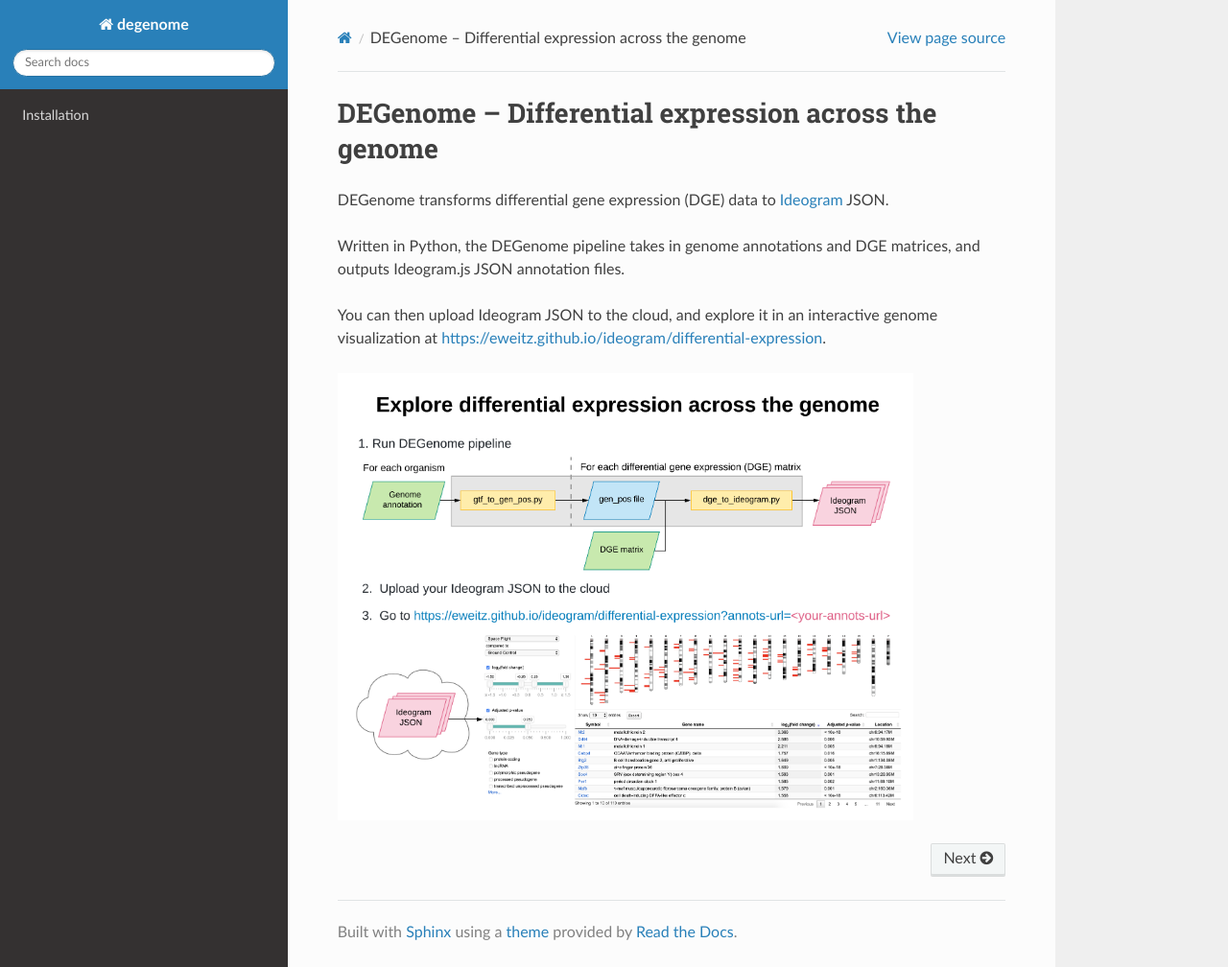
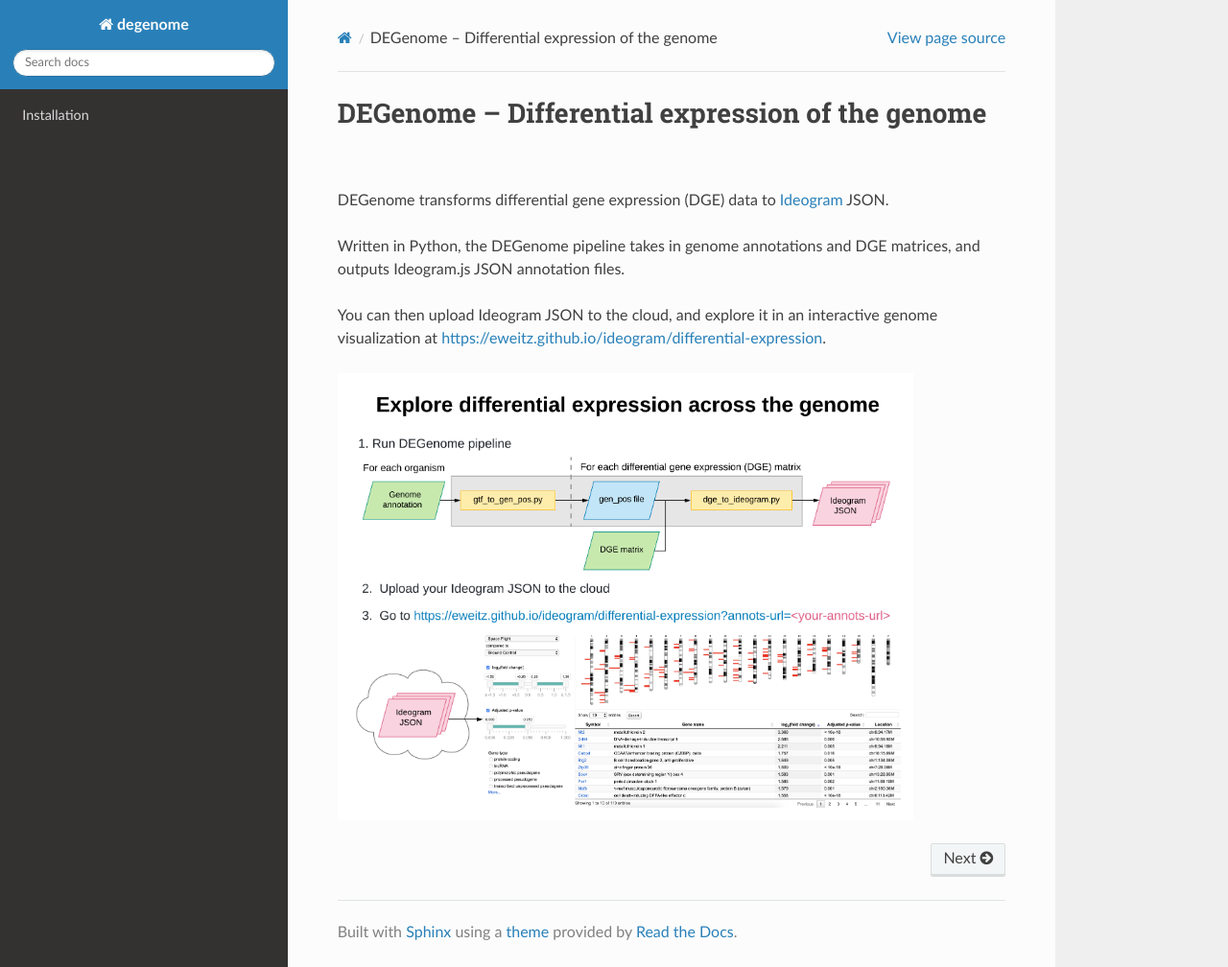
Before and after one commit to eweitz/degenome, a Sphinx documentation site: the page built from docs/index.rst, in a window 1280 px wide and 1008 px high. Shown: the whole window at 96% size. Built offline with Sphinx 7.4.7 and the Read the Docs theme 2.0.0, drawn with Linux system fonts in a browser that asks for light colours; some of the changed lines change nothing that is shown.

Commit message:
Trim title, link Read the Docs from README

```diff
--- a/README.rst
+++ b/README.rst
@@ -1,13 +1,9 @@
-DEGenome – Differential expression across the genome
-====================================================
+DEGenome – Differential expression of the genome
+================================================
 
 DEGenome transforms differential gene expression (DGE) data to Ideogram_ JSON.
 
-Written in Python, the DEGenome pipeline takes in genome annotations and DGE
-matrices, and outputs Ideogram.js JSON annotation files.
-
-You can then upload Ideogram JSON to the cloud, and explore it in an
-interactive genome visualization at
-https://eweitz.github.io/ideogram/differential-expression.
+For more details, read the docs_!
 
 .. _Ideogram: https://github.com/eweitz/ideogram
+.. _read the docs: https://degenome.readthedocs.io
--- a/docs/index.rst
+++ b/docs/index.rst
@@ -1,9 +1,20 @@
-.. include:: ../README.rst
+DEGenome – Differential expression of the genome
+================================================
+
+DEGenome transforms differential gene expression (DGE) data to Ideogram_ JSON.
+
+Written in Python, the DEGenome pipeline takes in genome annotations and DGE
+matrices, and outputs Ideogram.js JSON annotation files.
+
+You can then upload Ideogram JSON to the cloud, and explore it in an
+interactive genome visualization at
+https://eweitz.github.io/ideogram/differential-expression.
+
+.. _Ideogram: https://github.com/eweitz/ideogram
 
 .. image:: images/explore_differential_expression_across_the_genome.png
   :width: 600
   :alt: Explore differential expression across the genome
-
 
 .. toctree::
    :maxdepth: 2
```
Also changed, not shown: 6 other files.
